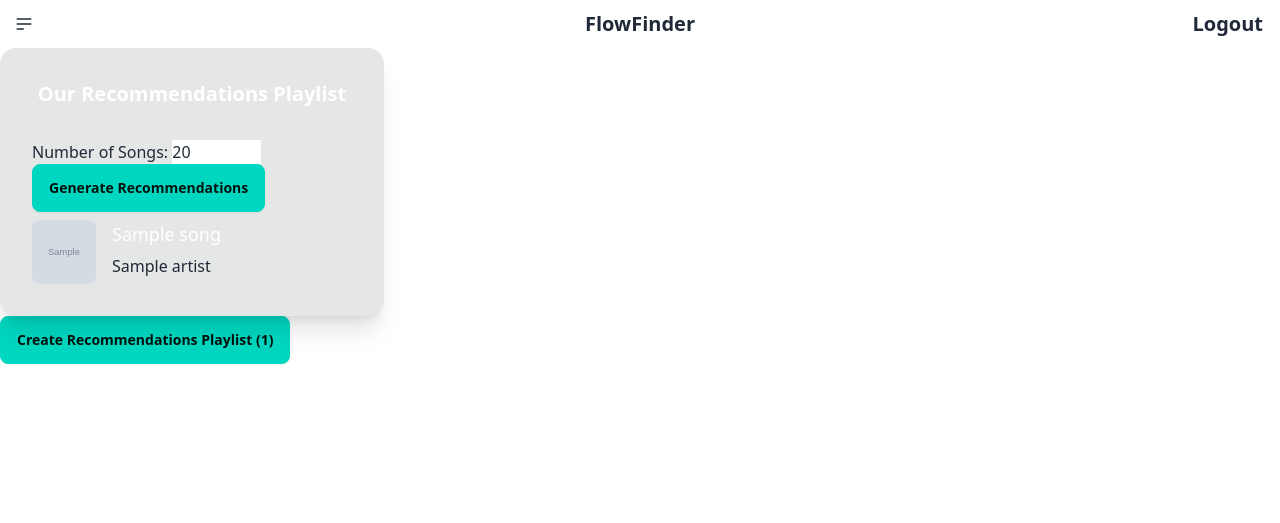
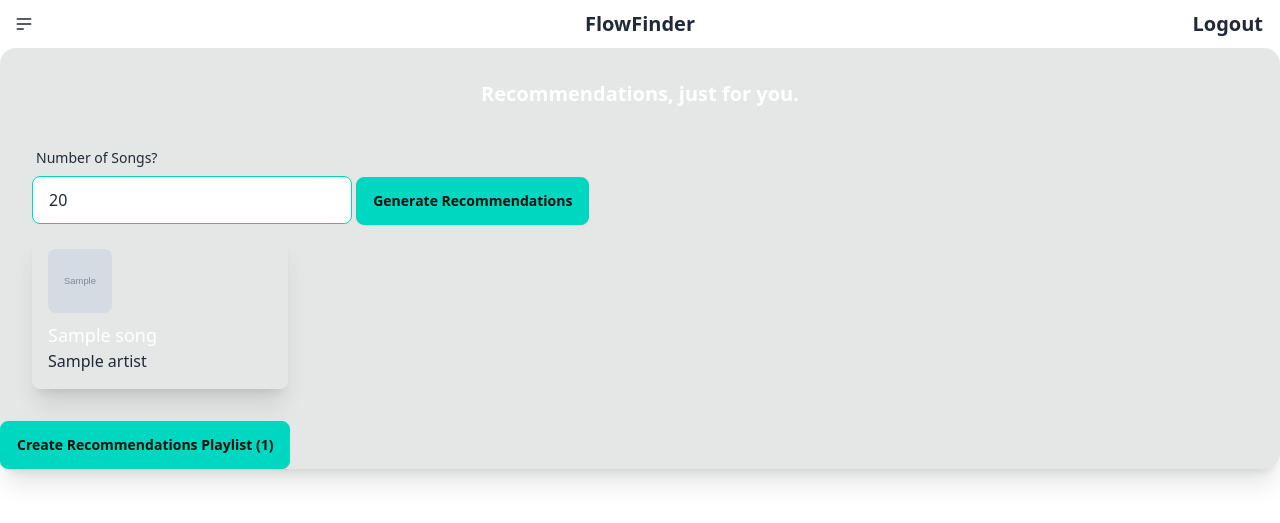
Before and after one commit to taddmtii/FlowFinder, a Flask app: template templates/createRecommendationsPlaylist.html in a window 1280 px wide. Shown: the top 523 px of the page. Run offline with Flask 3, Linux system fonts and the light colour scheme; the template is opened without the code that fills it: most values are stand-ins (such as "Sample title", 1, 10 or a date in 2020); grey boxes marked "Sample" are stand-in pictures; some libraries are stand-ins or nearby versions.

Commit message:
finished Recommendations Page

```diff
--- a/templates/createRecommendationsPlaylist.html
+++ b/templates/createRecommendationsPlaylist.html
@@ -32,29 +32,32 @@
     </div>
 </navbar>
 
-<body>
-    <div class="flex flex-row">
 <div>
-            <div class="card w-96 bg-base-300 shadow-xl">
+    <div>
+        <div class="card w-fill bg-base-300 shadow-xl">
             <div class="card-body">
-                    <h2 class="m-auto card-title font-bold text-white pb-6">Our Recommendations Playlist</h2>
+                <h2 class="m-auto card-title font-bold text-white pb-6">Recommendations, just for you.</h2>
                 <!-- Add a form for user input -->
                 <form action="/createRecommendationsPlaylist" method="get">
-                        <label for="num_songs">Number of Songs:</label>
-                        <input type="number" id="num_songs" name="num_songs" min="1" max="100" value="20">
+                    <div class="label">
+                        <span for="num_songs" class="label-text">Number of Songs?</span>
+                    </div>
+                    <input type="number" class="input input-bordered input-accent w-full max-w-xs" id="num_songs" name="num_songs" min="1" max="100" value="20">
                     <button type="submit" class="btn btn-accent">Generate Recommendations</button>
                 </form>
                 <!-- Display the recommended songs -->
+                <div class="flex flex-wrap gap-4">
                     {% for cover, artist, song in recommendations_info %}
-                    <div class="flex gap-4">
+                    <div class="flex flex-col bg-base-300 rounded-lg shadow-xl p-4 w-64">
                         <img src="{{ cover }}" class="w-16 h-16 rounded-lg" alt="cover" />
-                        <div class="flex flex-col">
-                            <p class="text-lg text-white font-medium">{{ song }}</p>
-                            <p>{{ artist }}</p>
+                        <div class="flex flex-col mt-2">
+                            <p class="text-lg text-white font-medium overflow-hidden whitespace-nowrap overflow-ellipsis">{{ song }}</p>
+                            <p class="overflow-hidden whitespace-nowrap overflow-ellipsis">{{ artist }}</p>
                         </div>
                     </div>
                     {% endfor %}
                 </div>
+
             </div>
             <form action="/createRecomendationsPlaylistFORM" method="post">
                 {% for id in recommendationsIDs %}
@@ -64,5 +67,6 @@
             </form>
         </div>
     </div>
+</div>
 </body>
 </html>
```
Lines whose indentation alone changed are shown as unchanged.
